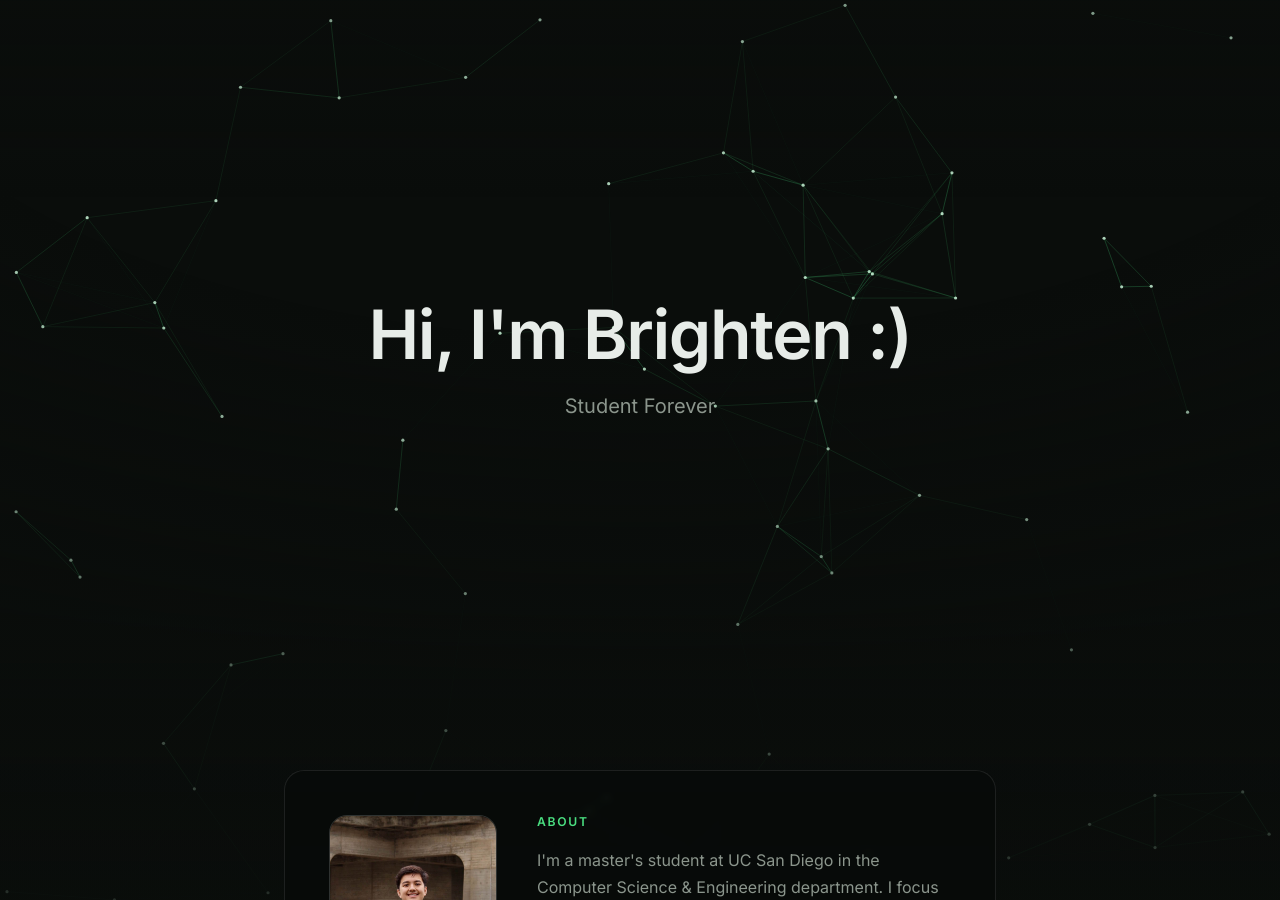
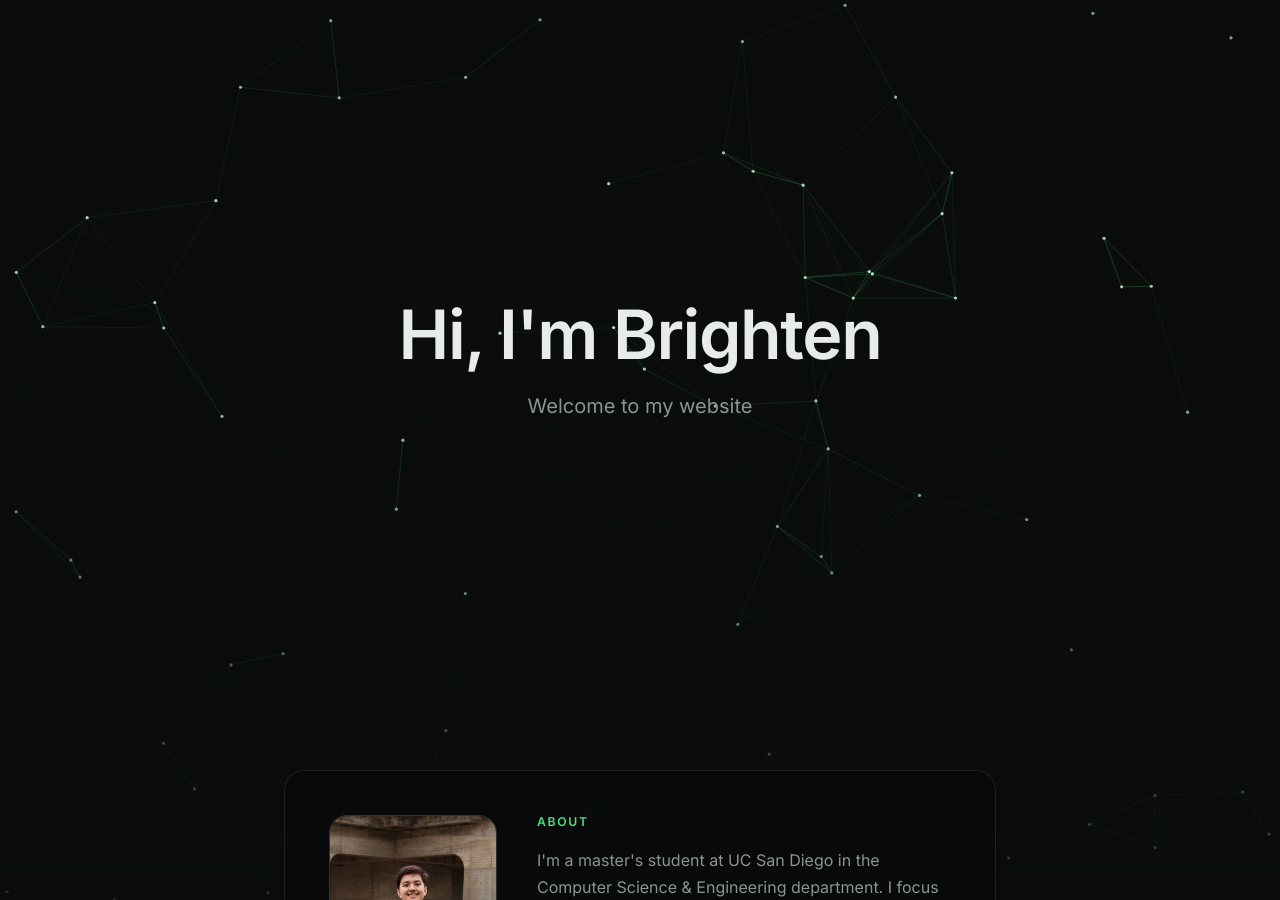
Before and after one commit to brighyama/brightenhayama.dev, a Jekyll site: the page built from index.html, in a window 1280 px wide and 900 px high. Built offline with Jekyll 4.4.1, drawn with Linux system fonts in a browser that asks for light colours; some of the changed text lies outside the part shown.

```diff
--- a/_layouts/home.html
+++ b/_layouts/home.html
@@ -6,8 +6,8 @@ layout: default
 
   <section class="intro">
     <!-- <p class="intro-kicker">Hi, I'm</p> -->
-    <h1 class="intro-name">Hi, I'm Brighten :)</h1>
-    <p class="intro-line">Student Forever</p>
+    <h1 class="intro-name">Hi, I'm Brighten</h1>
+    <p class="intro-line">Welcome to my website</p>
     <div class="intro-links">
       <!-- <a href="https://github.com/brighyama" target="_blank" rel="noopener">GitHub</a> -->
       <!-- <a href="mailto:brighyama@gmail.com">Email</a> -->
```
Also changed, not shown: other parts of _layouts/home.html (+3 -3 lines).
